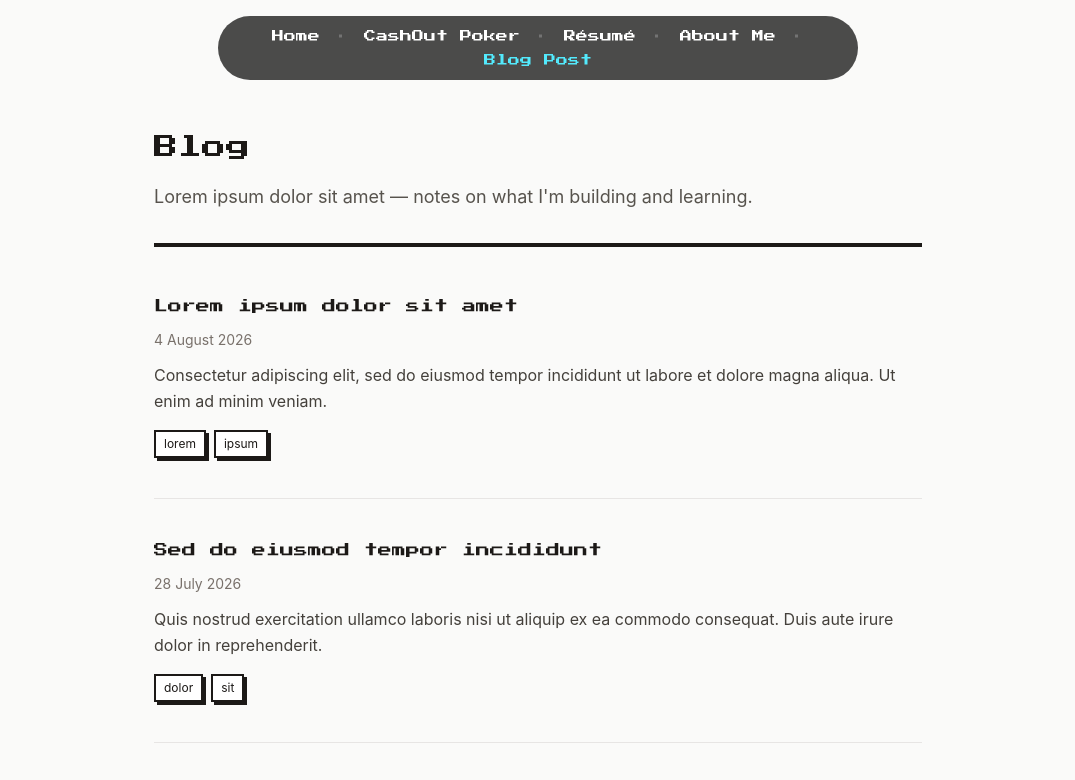
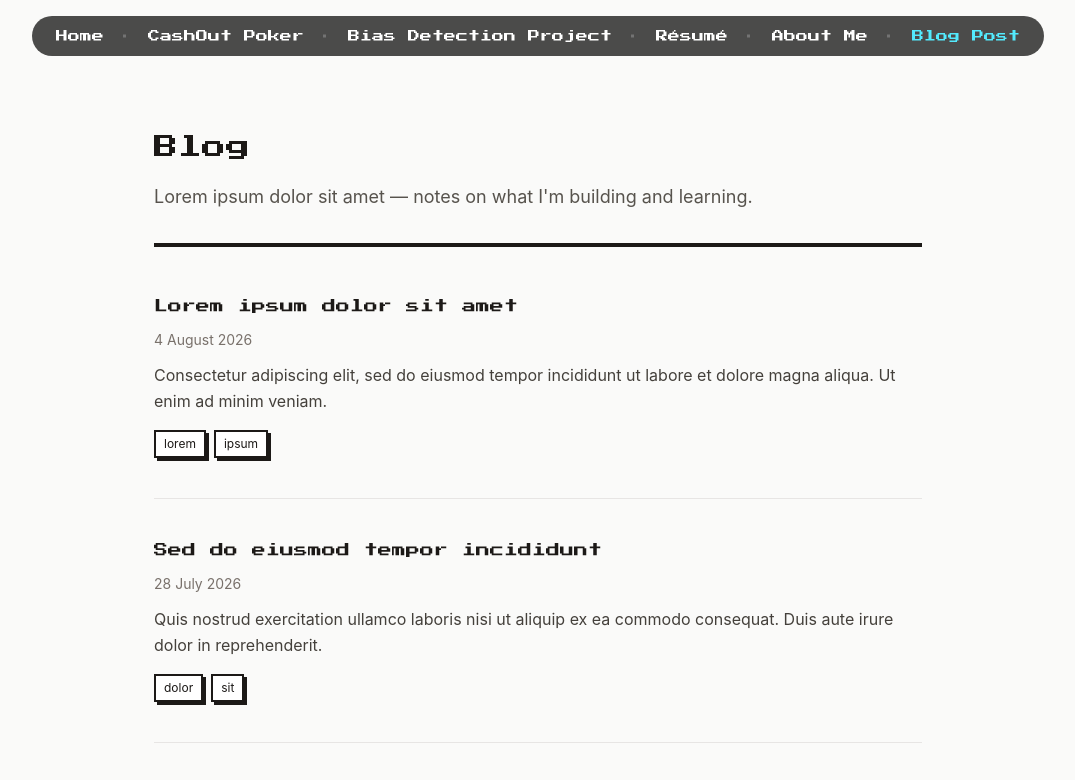
Before and after one commit to Milan06/Milan06.github.io, an Astro site: page /blog in a window 1280 px wide. Shown: the top 780 px of the page, without its empty margins (102-1177 px from the left). Built offline with nearby package versions, Linux system fonts and the light colour scheme; Astro itself is replaced by a stand-in of ours.

Commit message:
Add the Bias Detection Project hotspot, and stop the nav wrapping early (#46)
Adds the pencils hotspot for the Bias Detection Project and prevents the nav pill wrapping to two lines on laptop widths.

```diff
--- a/src/lib/nav.ts
+++ b/src/lib/nav.ts
@@ -12,11 +12,14 @@
  * generated.
  */
 
-// max-w keeps the pill inside the viewport on narrow screens — without it the
-// items refuse to wrap, the pill grows past the screen edge, and the whole
-// document scrolls horizontally.
+// Centred with inset-x-0 + mx-auto + w-fit rather than left-1/2 +
+// -translate-x-1/2. The transform approach looks identical but sets the
+// containing-block edge at 50%, so only the right half of the viewport is
+// available for layout and the pill wrapped long before it had to. The
+// transform re-centres it visually, but flex-wrap has already decided by then.
+// max-w keeps a gutter so it never runs edge to edge.
 export const NAV_CONTAINER_CLASS =
-	"fixed left-1/2 top-4 z-40 flex max-w-[calc(100vw-2rem)] -translate-x-1/2 flex-wrap items-center justify-center gap-x-4 gap-y-2 rounded-full bg-black/70 px-6 py-3 font-['Press_Start_2P'] text-xs text-white";
+	"fixed inset-x-0 top-4 z-40 mx-auto flex w-fit max-w-[calc(100vw-2rem)] flex-wrap items-center justify-center gap-x-4 gap-y-2 rounded-full bg-black/70 px-6 py-3 font-['Press_Start_2P'] text-xs text-white";
 
 export const NAV_ITEM_CLASS = 'whitespace-nowrap transition-colors hover:text-cyan-300';
 
@@ -50,6 +53,7 @@ export interface NavEntry {
 export const NAV_ENTRIES: NavEntry[] = [
 	{ label: 'Home', href: '/' },
 	{ label: 'CashOut Poker', hotspotId: 'poker-deck' },
+	{ label: 'Bias Detection Project', hotspotId: 'bias-detection' },
 	// Label is accented; the hotspotId stays plain ASCII — it keys the mapping to
 	// the room object and the asset filename. The PDF filename stays ASCII too:
 	// it becomes the visitor's downloaded filename, and accents in a URL encode
--- a/src/pages/index.astro
+++ b/src/pages/index.astro
@@ -8,6 +8,7 @@ import pokerDeckGlow from '../assets/poker-deck2.png';
 import resumeGlow from '../assets/resume-papers2.png';
 import screenGlow from '../assets/about-me(screen).png';
 import booksGlow from '../assets/blog-post2(books).png';
+import pencilsGlow from '../assets/pencils.png';
 import lightSwitchDayGlow from '../assets/lightswitch(day).png';
 import lightSwitchNightGlow from '../assets/lightswitch(night).png';
 
@@ -16,6 +17,7 @@ const pokerDeckBox = { left: 1070, top: 212, right: 1118, bottom: 260 };
 const papersBox = { left: 380, top: 204, right: 441, bottom: 276 };
 const monitorBox = { left: 458, top: 138, right: 571, bottom: 224 };
 const booksBox = { left: 626, top: 198, right: 674, bottom: 264 };
+const pencilsBox = { left: 589, top: 147, right: 623, bottom: 203 };
 const lightSwitchBox = { left: 808, top: 806, right: 842, bottom: 850 };
 
 function toRegion(box: { left: number; top: number; right: number; bottom: number }) {
@@ -36,6 +38,14 @@ const hotspots = [
 			'A placeholder description for the CashOut Poker project — swap this for the real case study once the projects content collection exists.',
 		region: toRegion(pokerDeckBox),
 		glowSrc: pokerDeckGlow.src,
+	},
+	{
+		id: 'bias-detection',
+		title: 'Bias Detection Project',
+		description:
+			'Placeholder description for the Bias Detection Project — replace with the real write-up. Deliberately left vague rather than inventing details about the project.',
+		region: toRegion(pencilsBox),
+		glowSrc: pencilsGlow.src,
 	},
 	{
 		id: 'resume',
```
Also changed, not shown: src/assets/pencils.png (added).
